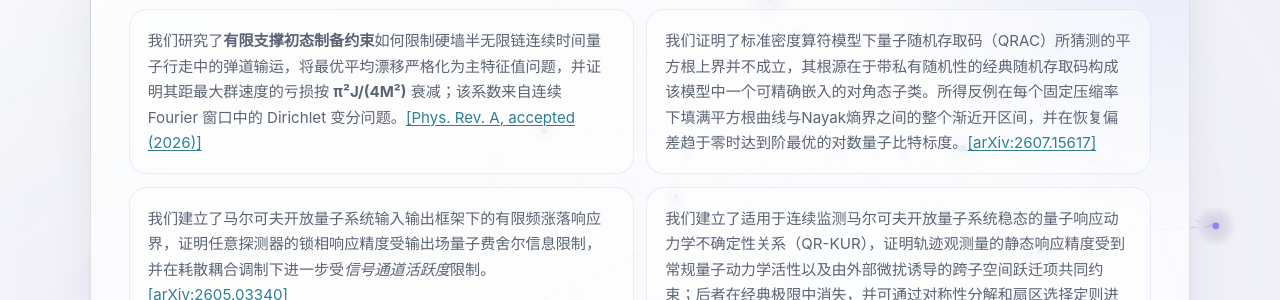
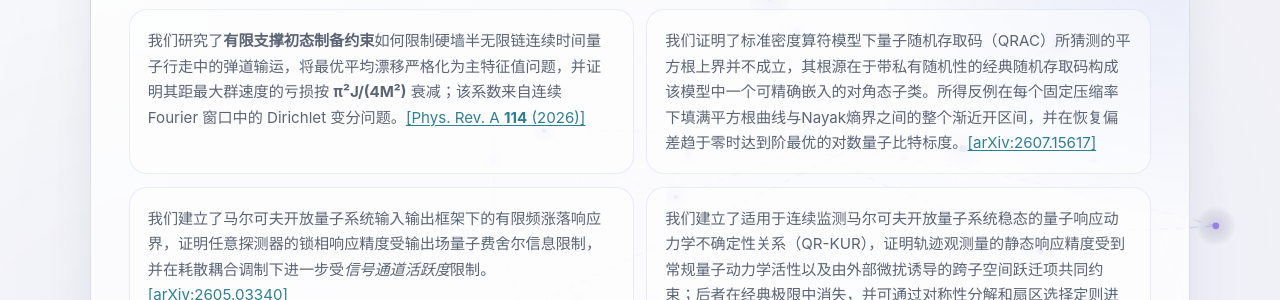
Before and after one commit to KangqiaoLiu/KangqiaoLiu.github.io, a Jekyll site: the page built from _pages/research_zh.md, in a window 1280 px wide and 900 px high, scrolled down 1151 px. Shown: the part 152-452 px from the top of the window. Built offline with Jekyll 4.4.1, drawn with Linux system fonts in a browser that asks for light colours.

Commit message:
更新Hard-wall CTQW研究方向正式PRA引用

```diff
--- a/_pages/research_zh.md
+++ b/_pages/research_zh.md
@@ -18,7 +18,7 @@
   * 对连续时间与离散时间马尔可夫过程中非稳态，我们证明了新的热力学不确定性关系，并将其应用到有测量和反馈控制(即麦克斯韦妖)的系统。[[Phys. Rev. Lett. **125**, 140602 (2020)]](https://journals.aps.org/prl/abstract/10.1103/PhysRevLett.125.140602)
 
 * **量子信息与量子热力学**
-  * 我们研究了**有限支撑初态制备约束**如何限制硬墙半无限链连续时间量子行走中的弹道输运，将最优平均漂移严格化为主特征值问题，并证明其距最大群速度的亏损按 **π²J/(4M²)** 衰减；该系数来自连续 Fourier 窗口中的 Dirichlet 变分问题。[[Phys. Rev. A, accepted (2026)]](https://journals.aps.org/pra/accepted/10.1103/dyyr-z1k8)
+  * 我们研究了**有限支撑初态制备约束**如何限制硬墙半无限链连续时间量子行走中的弹道输运，将最优平均漂移严格化为主特征值问题，并证明其距最大群速度的亏损按 **π²J/(4M²)** 衰减；该系数来自连续 Fourier 窗口中的 Dirichlet 变分问题。[[Phys. Rev. A **114** (2026)]](https://journals.aps.org/pra/abstract/10.1103/dyyr-z1k8)
   * 我们证明了标准密度算符模型下量子随机存取码（QRAC）所猜测的平方根上界并不成立，其根源在于带私有随机性的经典随机存取码构成该模型中一个可精确嵌入的对角态子类。所得反例在每个固定压缩率下填满平方根曲线与Nayak熵界之间的整个渐近开区间，并在恢复偏差趋于零时达到阶最优的对数量子比特标度。[[arXiv:2607.15617]](https://arxiv.org/abs/2607.15617)
   * 我们建立了马尔可夫开放量子系统输入输出框架下的有限频涨落响应界，证明任意探测器的锁相响应精度受输出场量子费舍尔信息限制，并在耗散耦合调制下进一步受*信号通道活跃度*限制。[[arXiv:2605.03340]](https://arxiv.org/abs/2605.03340)
   * 我们建立了适用于连续监测马尔可夫开放量子系统稳态的量子响应动力学不确定性关系（QR-KUR），证明轨迹观测量的静态响应精度受到常规量子动力学活性以及由外部微扰诱导的跨子空间跃迁项共同约束；后者在经典极限中消失，并可通过对称性分解和扇区选择定则进一步刻画。[[Phys. Rev. A **113**, 062443 (2026)]](https://arxiv.org/abs/2501.04895)
```
